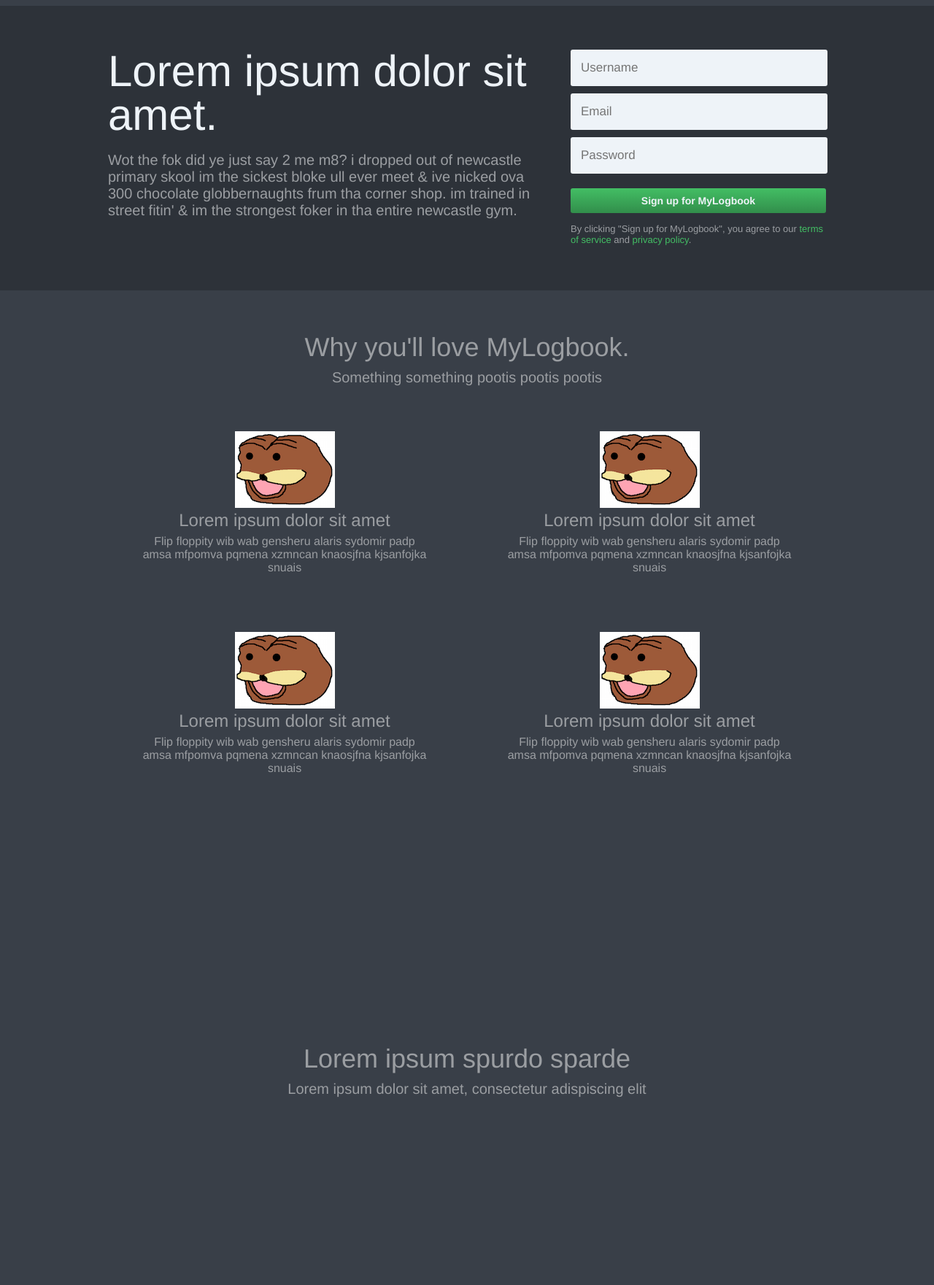
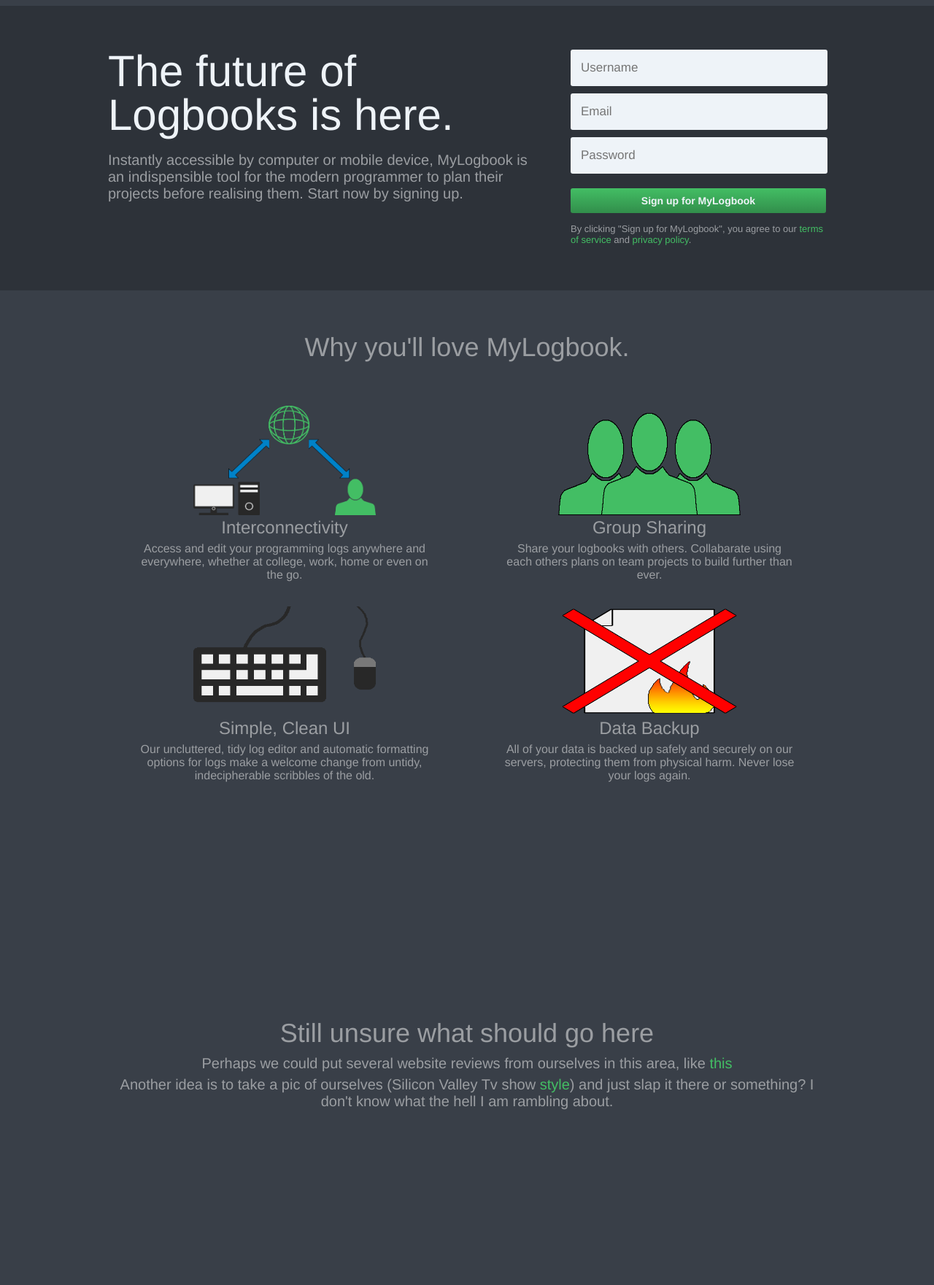
Before and after one commit to andreimuntean/Logbook, a PHP site: page / in a window 1280 px wide. Shown: the part 62-1823 px from the top of the page at 73% size. Run offline with PHP 8.4, Linux system fonts and the light colour scheme; some libraries are stand-ins or nearby versions.

Commit message:
Added basic graphics and inserted some actual content into the landing page.

```diff
--- a/Logbook/index.php
+++ b/Logbook/index.php
@@ -38,11 +38,10 @@
     <div class="contentContainer">
 
       <div class="bigThing" style="width:600px; float:left">
-        <h1 style="color:#EEF3F8">Lorem ipsum dolor sit amet.</h1>
-        <p>Wot the fok did ye just say 2 me m8? i dropped out of newcastle
-          primary skool im the sickest bloke ull ever meet & ive nicked ova 300
-          chocolate globbernaughts frum tha corner shop. im trained in street
-          fitin' & im the strongest foker in tha entire newcastle gym.</p>
+        <h1 style="color:#EEF3F8">The future of Logbooks is here.</h1>
+        <p>Instantly accessible by computer or mobile device, MyLogbook is an
+           indispensible tool for the modern programmer to plan their projects
+           before realising them. Start now by signing up.</p>
       </div>
 
       <div class="bigThing" style="width:350px; float:right">
@@ -64,50 +63,55 @@
 
     <div class="bigThing">
       <h2>Why you'll love MyLogbook.</h2>
-      <p>Something something pootis pootis pootis</p>
     </div>
 
     <div class="contentContainer-90">
       <div class="bigThing" style="height:800px">
 
         <div class="advert" style="float:left">
-          <img src="assets/landing-page/spurdo_face.png"
-            style="width:137px; height:105px; margin-top:10px">
-          <h3>Lorem ipsum dolor sit amet</h3>
-          <p class="small">Flip floppity wib wab gensheru alaris sydomir padp
-            amsa mfpomva pqmena xzmncan knaosjfna kjsanfojka snuais</p>
+          <img src="assets/landing-page/Interconnectivity_Graphic.png"
+            style="width:250px; height:150px; margin-top:10px">
+          <h3>Interconnectivity</h3>
+          <p class="small">Access and edit your programming logs anywhere and
+            everywhere, whether at college, work, home or even on the go.</p>
         </div>
 
         <div class="advert" style="float:right">
-          <img src="assets/landing-page/spurdo_face.png"
-            style="width:137px; height:105px; margin-top:10px">
-          <h3>Lorem ipsum dolor sit amet</h3>
-          <p class="small">Flip floppity wib wab gensheru alaris sydomir padp
-            amsa mfpomva pqmena xzmncan knaosjfna kjsanfojka snuais</p>
+          <img src="assets/landing-page/Group_Graphic.png"
+            style="width:250px; height:150px; margin-top:10px">
+          <h3>Group Sharing</h3>
+          <p class="small">Share your logbooks with others. Collabarate using
+            each others plans on team projects to build further than ever.</p>
         </div>
 
         <div class="advert" style="float:left">
-          <img src="assets/landing-page/spurdo_face.png"
-            style="width:137px; height:105px; margin-top:10px">
-          <h3>Lorem ipsum dolor sit amet</h3>
-          <p class="small">Flip floppity wib wab gensheru alaris sydomir padp
-            amsa mfpomva pqmena xzmncan knaosjfna kjsanfojka snuais</p>
+          <img src="assets/landing-page/Keyboard_Graphic.png"
+            style="width:250px; height:150px; margin-top:10px">
+          <h3>Simple, Clean UI</h3>
+          <p class="small">Our uncluttered, tidy log editor and automatic
+            formatting options for logs make a welcome change from untidy,
+            indecipherable scribbles of the old.</p>
         </div>
 
         <div class="advert" style="float:right">
-          <img src="assets/landing-page/spurdo_face.png"
-            style="width:137px; height:105px; margin-top:10px">
-          <h3>Lorem ipsum dolor sit amet</h3>
-          <p class="small">Flip floppity wib wab gensheru alaris sydomir padp
-            amsa mfpomva pqmena xzmncan knaosjfna kjsanfojka snuais</p>
+          <img src="assets/landing-page/Burning_Page_Graphic.png"
+            style="width:250px; height:150px; margin-top:10px">
+          <h3>Data Backup</h3>
+          <p class="small">All of your data is backed up safely and securely on
+            our servers, protecting them from physical harm. Never lose your
+            logs again.</p>
         </div>
 
       </div>
     </div>
 
     <div class="bigThing" style="height:800px">
-      <h2>Lorem ipsum spurdo sparde</h2>
-      <p>Lorem ipsum dolor sit amet, consectetur adispiscing elit</p>
+      <h2>Still unsure what should go here</h2>
+      <p>Perhaps we could put several website reviews from ourselves in this
+         area, like <a href="https://eleks.github.io/js2js/">this</a></p>
+      <p>Another idea is to take a pic of ourselves (Silicon Valley Tv show
+        <a href="https://d1oi7t5trwfj5d.cloudfront.net/ef/cd/b83bb1864a1d9b9c3c0e45551720/silicon-valley-poster.jpg">style</a>) and just slap it there or something? I don't know
+        what the hell I am rambling about.</p>
     </div>
 
     <p class="verySmall" style="margin-bottom:8px;">&copy;
```
Also changed, not shown: Logbook/assets/landing-page/Burning_Page_Graphic.png (added), Logbook/assets/landing-page/Group_Graphic.png (added), Logbook/assets/landing-page/Interconnectivity_Graphic.png (added), Logbook/assets/landing-page/Keyboard_Graphic.png (added), 15 other files.
